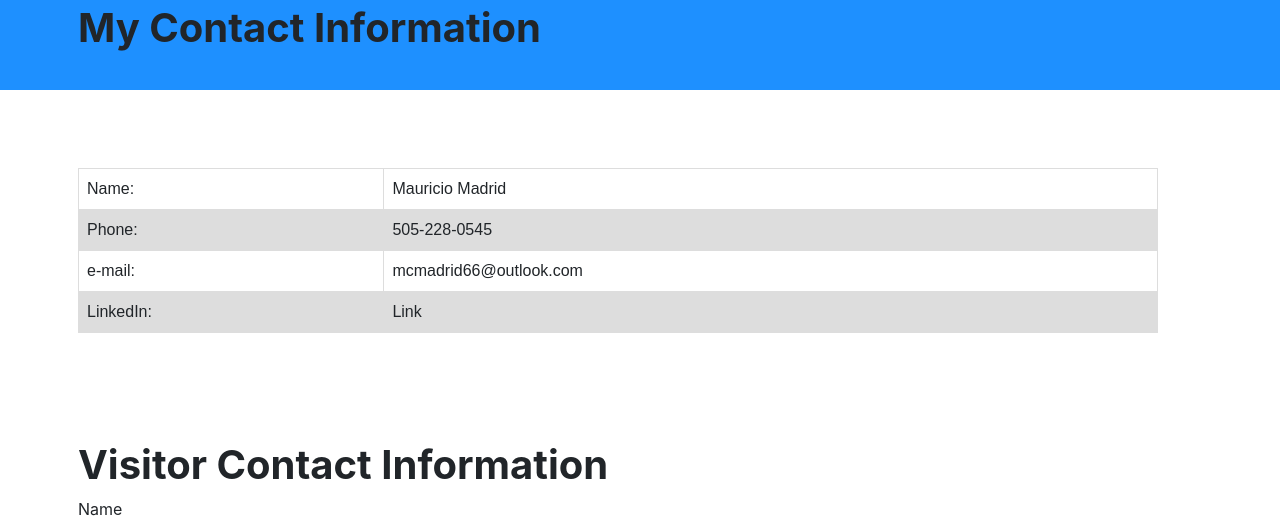
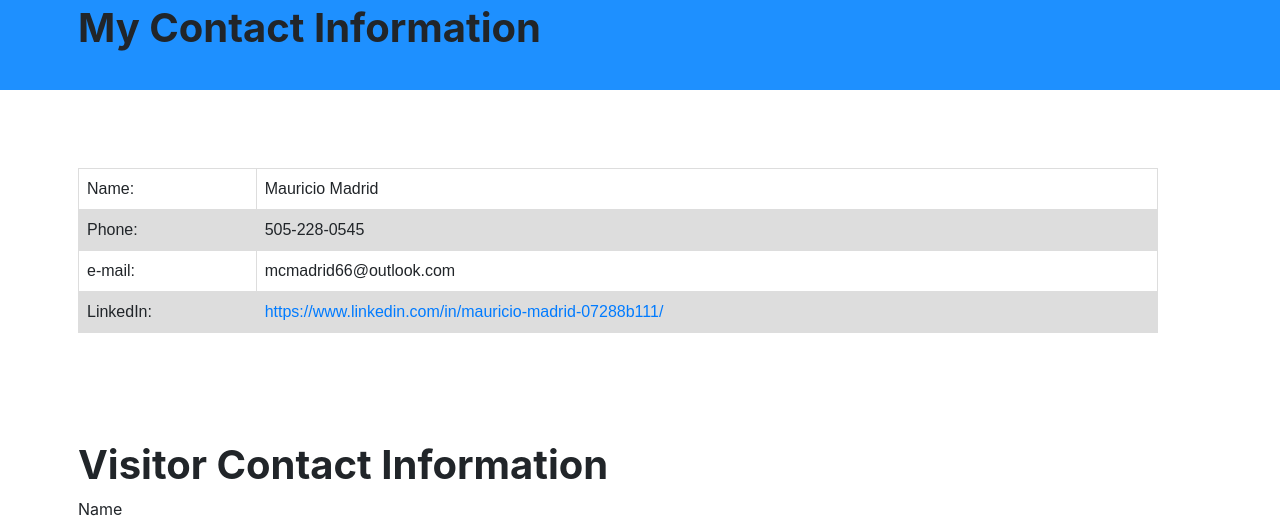
Before and after one commit to m-squared626/pwp-mmadrid, a plain HTML site: page public_html/index.html in a window 1280 px wide. Shown: the part 3657-4183 px from the top of the page. Drawn offline with nearby package versions, Linux system fonts and the light colour scheme; some packages are replaced by stand-ins of ours; a script that the page names is missing.

Commit message:
table formatting and added linkedIn link

```diff
--- a/public_html/index.html
+++ b/public_html/index.html
@@ -172,7 +172,7 @@
 			</div>
 		</section>
 <!-- End of My Contact info Section -->
-		<section class="container m-5">
+		<section class="container ml-5">
 			<table>
 				<tr>
 					<td>Name: </td>
@@ -188,7 +188,7 @@
 				</tr>
 				<tr>
 					<td>LinkedIn: </td>
-				<td>Link</td>
+					<td><a href="https://www.linkedin.com/in/mauricio-madrid-07288b111/">https://www.linkedin.com/in/mauricio-madrid-07288b111/</a></td>
 				</tr>
 				<tr>
 			</table>
```
Lines whose indentation alone changed are shown as unchanged.
